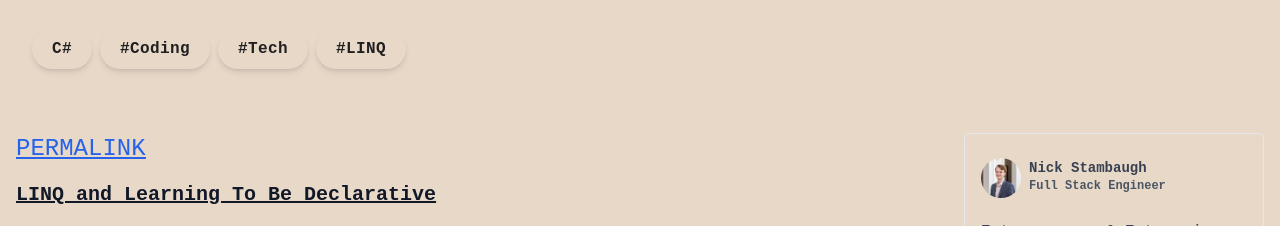
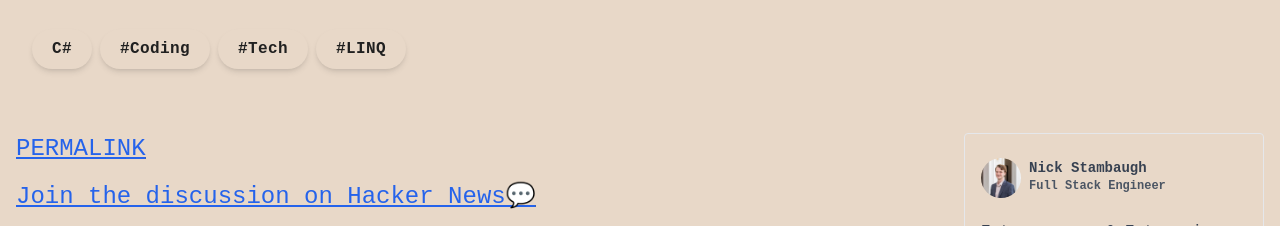
Before and after one commit to Sieep-Coding/sieep-coding.github.io, an Astro site: page /posts/LINQ-and-being-declarative in a window 1280 px wide. Shown: the part 595-821 px from the top of the page. Built offline with nearby package versions, Linux system fonts and the light colour scheme; Astro itself is replaced by a stand-in of ours; some packages are replaced by stand-ins of ours.

Commit message:
Update LINQ-and-being-declarative.md

```diff
--- a/src/pages/posts/LINQ-and-being-declarative.md
+++ b/src/pages/posts/LINQ-and-being-declarative.md
@@ -12,6 +12,8 @@ tags: ["C#", "#Coding", "#Tech", "#LINQ"]
 ---
 
 ## [PERMALINK](https://sieep-coding.github.io/posts/LINQ-and-being-declarative#LINQ_and_Learning_To_Be_Declarative)
+
+## [Join the discussion on Hacker News💬](https://news.ycombinator.com/item?id=45528508)
 
 # LINQ and Learning To Be Declarative
 If you're familiar with [functional programming](https://en.wikipedia.org/wiki/Functional_programming) concepts, you may enjoy the idea of declarative programming using [LINQ](https://en.wikipedia.org/wiki/Language_Integrated_Query) or **Language Integrated Query**. Querying data is a common solution to a lot of problems in business, but within itself we get a lot of different issues. What's the best way to query data? [SQL](https://en.wikipedia.org/wiki/SQL) is by far the weapon of choice for most developers. It's simple to pickup and is performant as long as your DBA has some sense of professionalism.
```
